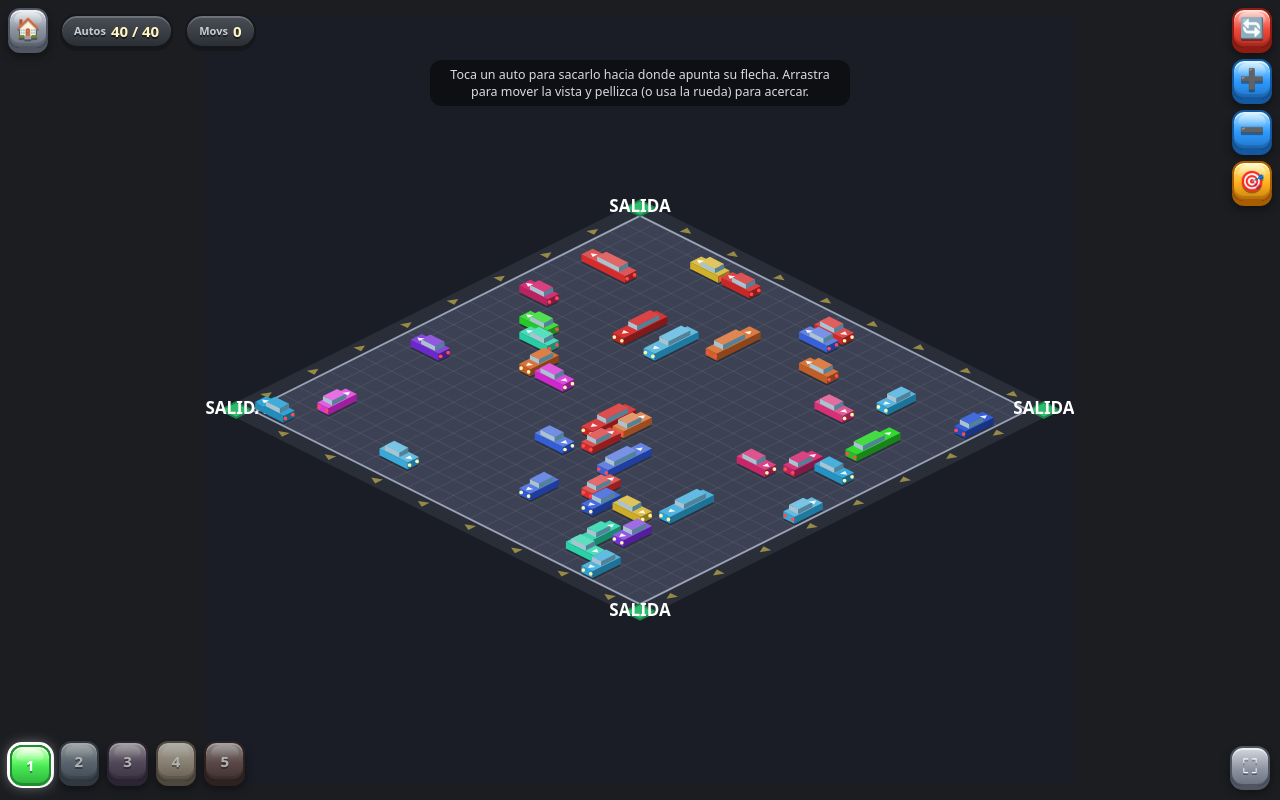
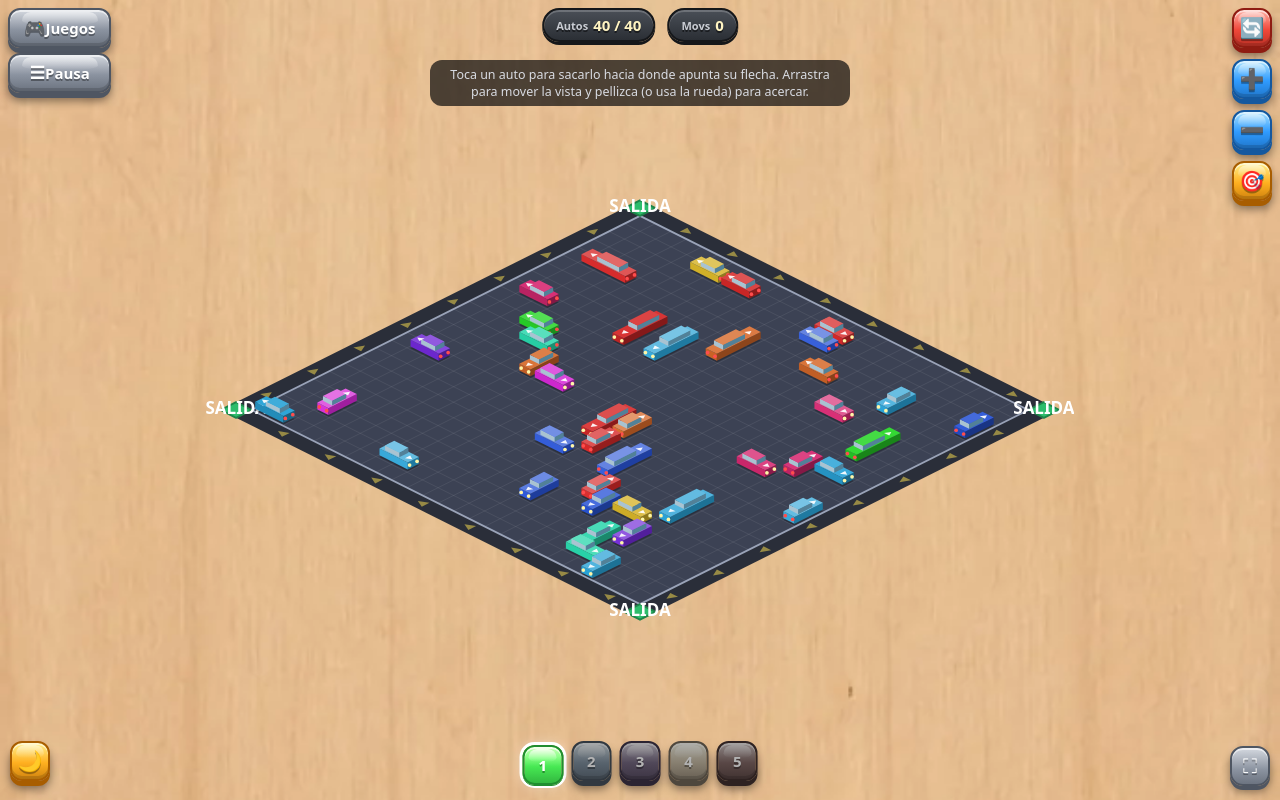
Before and after one commit to elpolodancer/PoloAijuegos, a plain HTML site: page estacionamiento/index-estacionamiento.html in a window 1280 px wide. Drawn offline with Linux system fonts and the light colour scheme; no server answers; files whose address does not match are found by name.

Commit message:
Add files via upload

```diff
--- a/estacionamiento/index-estacionamiento.html
+++ b/estacionamiento/index-estacionamiento.html
@@ -5,21 +5,31 @@
   <meta charset="utf-8" />
   <meta name="viewport" content="width=device-width, initial-scale=1, viewport-fit=cover, user-scalable=no" />
   <title>Estacionamiento</title>
-  <meta name="theme-color" content="#15161a" />
+  <meta name="theme-color" content="#d9a866" />
+  <!-- Evita el parpadeo de la madera clara al abrir en modo oscuro -->
+  <script>try{if(localStorage.getItem("fondo_madera")==="oscura")document.documentElement.classList.add("oscura")}catch(e){}</script>
   <link rel="stylesheet" href="../compartido/estilos.css" />
   <link rel="stylesheet" href="../compartido/inmersivo.css" />
   <style>
-    html.inmersivo { --fondo-juego: #1b1d21; }
+    /* El fondo de madera lo pone compartido/fondo-madera.js; este color solo se ve un instante antes de que cargue */
+    html.inmersivo { --fondo-juego: #d9a866; }
+    html.inmersivo.oscura { --fondo-juego: #1d2024; }
+    body.inmersivo { background: transparent; }
     .b3d:disabled { filter: grayscale(.85) brightness(.7); }
 
-    /* El estacionamiento ocupa toda la pantalla (se mueve con el dedo y se acerca con pellizco); los botones flotan encima */
+    /* El estacionamiento ocupa toda la pantalla (se mueve con el dedo y se acerca con pellizco); los botones flotan encima.
+       El lienzo es TRANSPARENTE para que se vea la madera: el JS debe limpiar con clearRect, no pintar un fondo. */
     #escena { position: absolute; inset: 0; }
-    #lienzo { display: block; width: 100%; height: 100%; background: #1b1d21; cursor: grab; touch-action: none; user-select: none; -webkit-user-select: none; }
+    #lienzo { display: block; width: 100%; height: 100%; background: transparent; cursor: grab; touch-action: none; user-select: none; -webkit-user-select: none; }
+
+    /* Arriba a la izquierda va la navegación estándar (.nav-juego); los contadores pasan al centro */
+    .hud-centro { top: max(8px, env(safe-area-inset-top)); left: 50%; transform: translateX(-50%); }
     .hud-der { flex-direction: column; align-items: flex-end; gap: 6px; }
-    .hud-abajo { gap: 8px; }
+    /* Abajo a la izquierda queda 🌙/☀️ y abajo a la derecha ⛶, así que el selector de nivel / boosts va al centro */
+    .hud-abajo { left: 50%; transform: translateX(-50%); gap: 8px; }
     .chip small { margin-right: 5px; }
 
-    #msg { position: fixed; z-index: 6; left: 50%; top: calc(60px + env(safe-area-inset-top, 0px)); transform: translateX(-50%); width: max-content; max-width: 92vw; padding: 6px 14px; text-align: center; background: rgba(10,10,12,.82); border: 1px solid var(--borde); border-radius: 16px; font-size: .9rem; pointer-events: none; opacity: 0; transition: opacity .2s; }
+    #msg { position: fixed; z-index: 6; left: 50%; top: calc(60px + env(safe-area-inset-top, 0px)); transform: translateX(-50%); width: max-content; max-width: 92vw; padding: 6px 14px; text-align: center; color: #f1f2f4; background: rgba(10,10,12,.82); border: 1px solid var(--borde); border-radius: 16px; font-size: .9rem; pointer-events: none; opacity: 0; transition: opacity .2s; }
     #msg.ver { opacity: 1; }
     #msg.ver ~ .ayuda { opacity: 0; } /* mientras sale un aviso, la ayuda no se encima */
     /* Ayuda que se desvanece sola a los pocos segundos */
@@ -27,7 +37,8 @@
       background: rgba(10,10,12,.7); border-radius: 12px; pointer-events: none; animation: desvanece .8s 9s forwards; }
     @keyframes desvanece { to { opacity: 0; visibility: hidden; } }
 
-    #victoria { position: fixed; inset: 0; z-index: 10; display: flex; flex-direction: column; align-items: center; justify-content: center; gap: 12px; padding: 20px; text-align: center; background: rgba(10,10,12,.82); }
+    #victoria { position: fixed; inset: 0; z-index: 10; display: flex; flex-direction: column; align-items: center; justify-content: center; gap: 12px; padding: 20px; text-align: center; color: #f1f2f4; background: rgba(10,10,12,.82); }
+    #victoria[hidden] { display: none; }
     #victoria h2 { margin: 0; font-size: 1.6rem; }
     @media (prefers-reduced-motion: reduce) { #msg { transition: none; } }
   </style>
@@ -39,9 +50,14 @@
   <div id="msg" role="status" aria-live="polite"></div>
   <p class="ayuda">Toca un auto para sacarlo hacia donde apunta su flecha. Arrastra para mover la vista y pellizca (o usa la rueda) para acercar.</p>
 
+  <!-- Navegación estándar: «🎮 Juegos» vuelve al portal; «☰ Pausa» abre el menú de pausa (arriba a la izquierda, mismo ancho) -->
+  <nav class="nav-juego" aria-label="Navegación">
+    <a class="b3d txt b-gris" href="../" title="Volver al portal de juegos"><span class="b-ico">🎮</span> Juegos</a>
+    <button class="b3d txt b-gris" id="btn-menu" type="button" title="Pausa"><span class="b-ico">☰</span> Pausa</button>
+  </nav>
+
   <!-- Capas flotantes -->
-  <div class="hud hud-izq">
-    <a class="b3d chico b-gris" href="../" aria-label="Volver al portal" title="Volver al portal"><span class="b-ico">🏠</span></a>
+  <div class="hud hud-centro">
     <span class="chip"><small>Autos</small><b id="autos">0</b></span>
     <span class="chip"><small>Movs</small><b id="movs">0</b></span>
   </div>
@@ -61,7 +77,20 @@
     <button class="b3d txt b-verde" id="siguiente" type="button">Siguiente nivel ▶</button>
     <button class="b3d txt b-gris" id="repetir" type="button">Repetir nivel</button>
   </div>
+
   <script type="module" src="juego-estacionamiento.js"></script>
+  <!-- Menú de pausa estándar: no necesita cambios en el JS del juego (por turnos no hay nada que congelar) -->
+  <script type="module">
+    import { crearMenuPausa } from "../compartido/menu-pausa.js";
+    crearMenuPausa({
+      boton: document.getElementById("btn-menu"),
+      extras: () => [
+        { icono: "🔄", texto: "Reiniciar nivel", clase: "b-oro", alElegir: () => document.getElementById("reiniciar").click() },
+      ],
+      alSalir: () => { location.href = "../"; }, // cuando exista el mapa, aquí volverá al mapa
+    });
+  </script>
   <script type="module" src="../compartido/pantalla-completa.js"></script>
+  <script type="module" src="../compartido/fondo-madera.js"></script>
 </body>
 </html>
--- a/estacionamiento/juego-estacionamiento.js
+++ b/estacionamiento/juego-estacionamiento.js
@@ -366,8 +366,7 @@ function dibujarAuto(c) {
 
 function dibujar() {
   ctx.setTransform(dpr, 0, 0, dpr, 0, 0);
-  ctx.fillStyle = "#1a1d26";
-  ctx.fillRect(0, 0, cw, ch);
+  ctx.clearRect(0, 0, cw, ch); // transparente: detrás se ve el fondo de madera (compartido/fondo-madera.js)
   ctx.lineJoin = "round";
   dibujarSuelo();
   const lista = autos.filter((c) => c.estado !== 2).map((c) => ({ c, p: poseDe(c) }));
```
Also changed, not shown: estacionamiento/README-estacionamiento.md (added).
